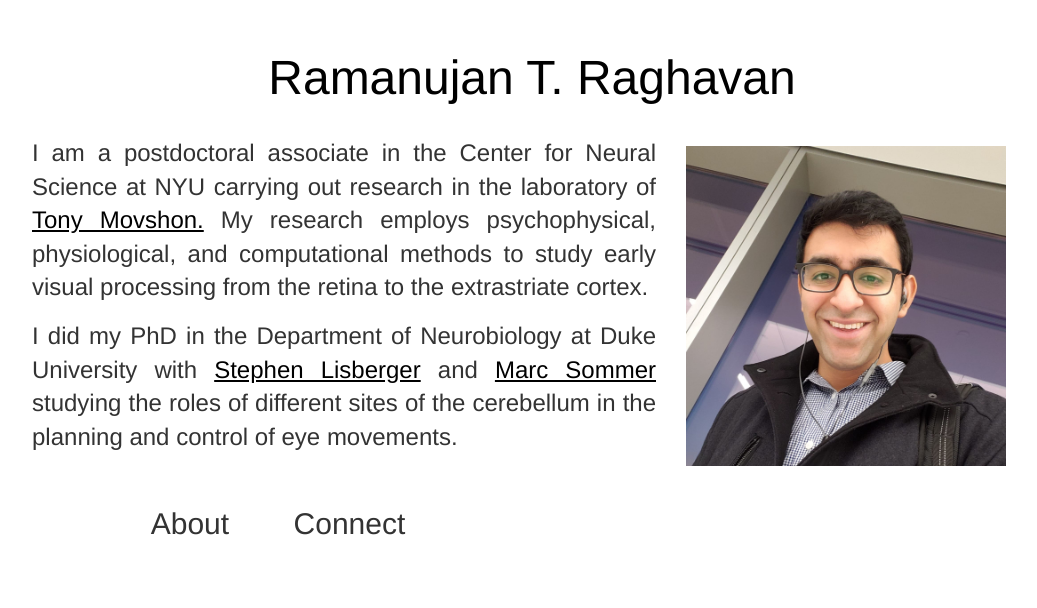
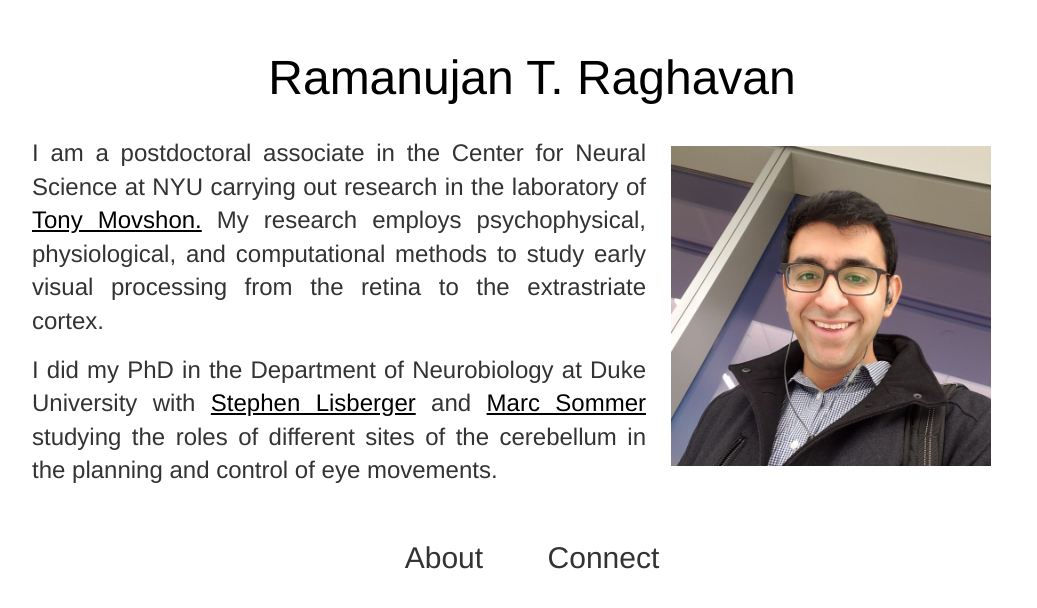
Before and after one commit to rtraghavan/rtraghavan.github.io, a Jekyll site: the page built from index.html, in a window 1280 px wide. Shown: the top 608 px of the page, without its empty margins (108-1145 px from the left). Built offline with Jekyll 4.4.1, drawn with Linux system fonts in a browser that asks for light colours.

Commit message:
fixing alignment

```diff
--- a/css/main.css
+++ b/css/main.css
@@ -82,7 +82,6 @@ img {
   max-width: 100%; }
 
 footer {
-  text-align: center;
   font-weight: 300;
   bottom: 0;
 }
@@ -90,7 +89,7 @@ footer {
 footer li {
   font: 20px/1.4 "Helvetica", sans-serif;
 
-  margin: 0 100px
+  margin: 0 300px
   font-weight: 300;
   padding-top: 1em;
   text-align: justify;}
@@ -134,12 +133,11 @@ nav a {
 
 ul {
   list-style-type: none;
-  margin: 0;
+  margin: 0px;
   padding: 0;
   background-color: white;
-  text-align: center;
   text-decoration: none;
-
+  text-align:center;
 
 }
 
--- a/index.html
+++ b/index.html
@@ -8,7 +8,7 @@ layout: default
 
 
   <div id="description">
-    <img src="img/pic.jpg" style="float:right;width:320px;height:320px;margin:25px 10px 0px 30px;">
+    <img src="img/pic.jpg" style="float:right;width:320px;height:320px;margin:25px 25px 25px 25px;">
     <p>
     {% include About_Me.md %}
     </p>
```
